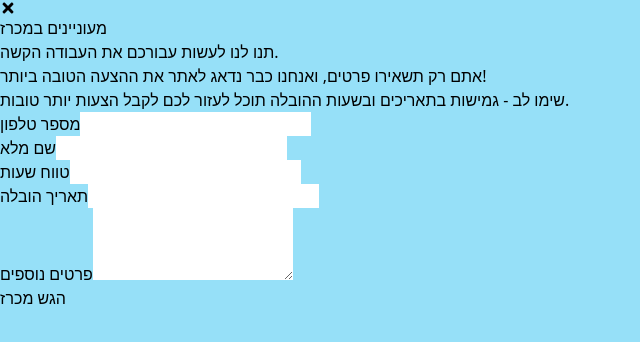
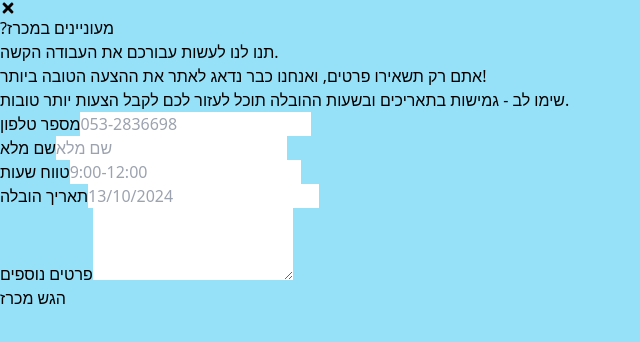
Before and after one commit to shubhjhawar/homeCalculator, a React (Vite) app: page /summary in a window 1280 px wide. Both pictures are taken after a click on the element "צור מכרז". Shown: the top 342 px of the page, without its empty margins (0-640 px from the left). Built offline with nearby package versions, Linux system fonts and the light colour scheme.

Commit message:
added form to summary

```diff
--- a/src/components/Form.jsx
+++ b/src/components/Form.jsx
@@ -3,42 +3,43 @@ import { FaTimes } from 'react-icons/fa';
 
 const Form = ({ toggleSummary }) => {
   return (
-    <div className="fixed top-0 left-0 right-0 bottom-0 flex justify-center items-center bg-gray-900 bg-opacity-50 z-50">
+    <div className="fixed top-0 left-0 right-0 bottom-0 flex justify-center items-center bg-opacity-50 z-50 bg-slate-900 bg">
       <div className="relative">
-        <FaTimes className="absolute top-2 right-2 text-gray-600 cursor-pointer" onClick={toggleSummary} />
-        <div className="bg-white rounded-3xl flex flex-col justify-center items-center p-8 overflow-hidden">
-          <h1 className="text-4xl mb-4">מעוניינים במכרז</h1>
-          <h2 className="text-lg mb-4 p-2">
-            תנו לנו לעשות עבורכם את העבודה הקשה.<br />
-            אתם רק תשאירו פרטים, ואנחנו כבר
-            נדאג לאתר את ההצעה הטובה ביותר!
+        <FaTimes className="absolute right-4 text-gray-600 cursor-pointer h-16" onClick={toggleSummary} />
+        <div className="bg-white rounded-3xl flex flex-col justify-center items-center p-12 overflow-hidden">
+          <h1 className="text-4xl mb-4 align-center">?מעוניינים במכרז</h1>
+          <h2 className="text-xl p-4 text-slate-500 text-center">
+              תנו לנו לעשות עבורכם את העבודה הקשה.<br />
+              אתם רק תשאירו פרטים, ואנחנו כבר
+              נדאג לאתר את ההצעה הטובה ביותר!
           </h2>
-          <h3 className="text-md mb-2 mt-4 text-gray-600">שימו לב - גמישות בתאריכים ובשעות ההובלה תוכל לעזור לכם לקבל הצעות יותר טובות.</h3>
-          <div className="flex mb-4">
-            <div className="mr-4">
-              <label htmlFor="text1" className="block mb-1">מספר טלפון</label>
-              <input type="text" id="text1" className="w-28 border rounded p-1" />
+
+          <h3 className="text-md my-4 text-slate-400">שימו לב - גמישות בתאריכים ובשעות ההובלה תוכל לעזור לכם לקבל הצעות יותר טובות.</h3>
+          <div className="flex mb-6">
+            <div className="mr-8">
+              <label htmlFor="text1" className="block mb-1 text-right">מספר טלפון</label>
+              <input type="text" id="text1" className="border rounded p-1 h-10 w-64 text-right" placeholder='053-2836698' />
             </div>
             <div>
-              <label htmlFor="text2" className="block mb-1">שם מלא</label>
-              <input type="text" id="text2" className="w-28 border rounded p-1" />
+              <label htmlFor="text2" className="block mb-1 text-right">שם מלא</label>
+              <input type="text" id="text2" className="w-64 h-10 border rounded p-1 text-right" placeholder='שם מלא' />
             </div>
           </div>
-          <div className="flex mb-4">
-            <div className="mr-4">
-              <label htmlFor="text3" className="block mb-1">טווח שעות</label>
-              <input type="text" id="text3" className="w-28 border rounded p-1" />
+          <div className="flex mb-6">
+            <div className="mr-8">
+              <label htmlFor="text3" className="block mb-1 text-right">טווח שעות</label>
+              <input type="text" id="text3" className="w-64 h-10 border rounded p-1 text-right" placeholder='9:00-12:00'/>
             </div>
             <div>
-              <label htmlFor="text4" className="block mb-1">תאריך הובלה</label>
-              <input type="text" id="text4" className="w-28 border rounded p-1" />
+              <label htmlFor="text4" className="block mb-1 text-right">תאריך הובלה</label>
+              <input type="text" id="text4" className="w-64 h-10 border rounded p-1 text-right" placeholder='13/10/2024'/>
             </div>
           </div>
-          <div className="mb-4">
-            <label htmlFor="comment" className="block mb-1">פרטים נוספים</label>
-            <textarea id="comment" className="w-full border rounded p-1" rows="3"></textarea>
+          <div className="mb-6">
+            <label htmlFor="comment" className="block mb-1 text-right">פרטים נוספים</label>
+            <textarea id="comment" className=" border rounded p-1 w-96 text-right" rows="3"></textarea>
           </div>
-          <button className="bg-blue-500 hover:bg-blue-700 text-white font-bold py-2 px-4 rounded">הגש מכרז</button>
+          <button className="bg-blue-500 hover:bg-blue-700 text-white text-xl py-3 px-16 rounded-lg">הגש מכרז</button>
         </div>
       </div>
     </div>
--- a/src/pages/Summary.jsx
+++ b/src/pages/Summary.jsx
@@ -55,12 +55,7 @@ const Summary = () => {
             </div>
           )}
 
-          {/* Button with right arrow */}
-          <div className="absolute top-1/2 right-8 transform -translate-y-1/2 hidden lg:block">
-            <Link to="/summary">
-              <img src={carousel_arrow} alt="Button with right arrow" />
-            </Link>
-          </div>
+
 
           {/* Background image */}
           <img src={boxes_img} alt="background" className='w-full' />
```
